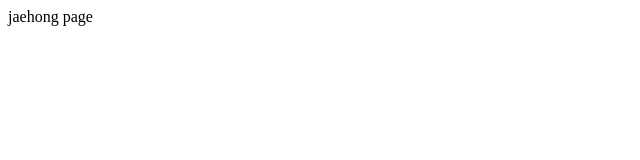
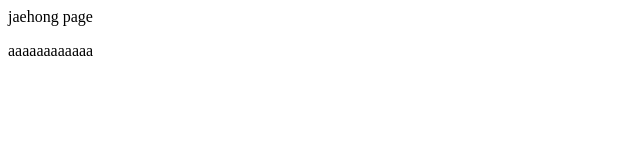
Before and after one commit to rc-01-04/make-page, a plain HTML site: page jaehong.html in a window 1280 px wide. Shown: the full height of the page, 0-640 px from the left. Drawn offline with Linux system fonts and the light colour scheme.

Commit message:
add body tag

```diff
--- a/jaehong.html
+++ b/jaehong.html
@@ -1,3 +1,6 @@
 <html>
 	<head>jaehong page</head>
+	<body>
+		<p> aaaaaaaaaaaa </p>
+	</body>
 	</html>
```
